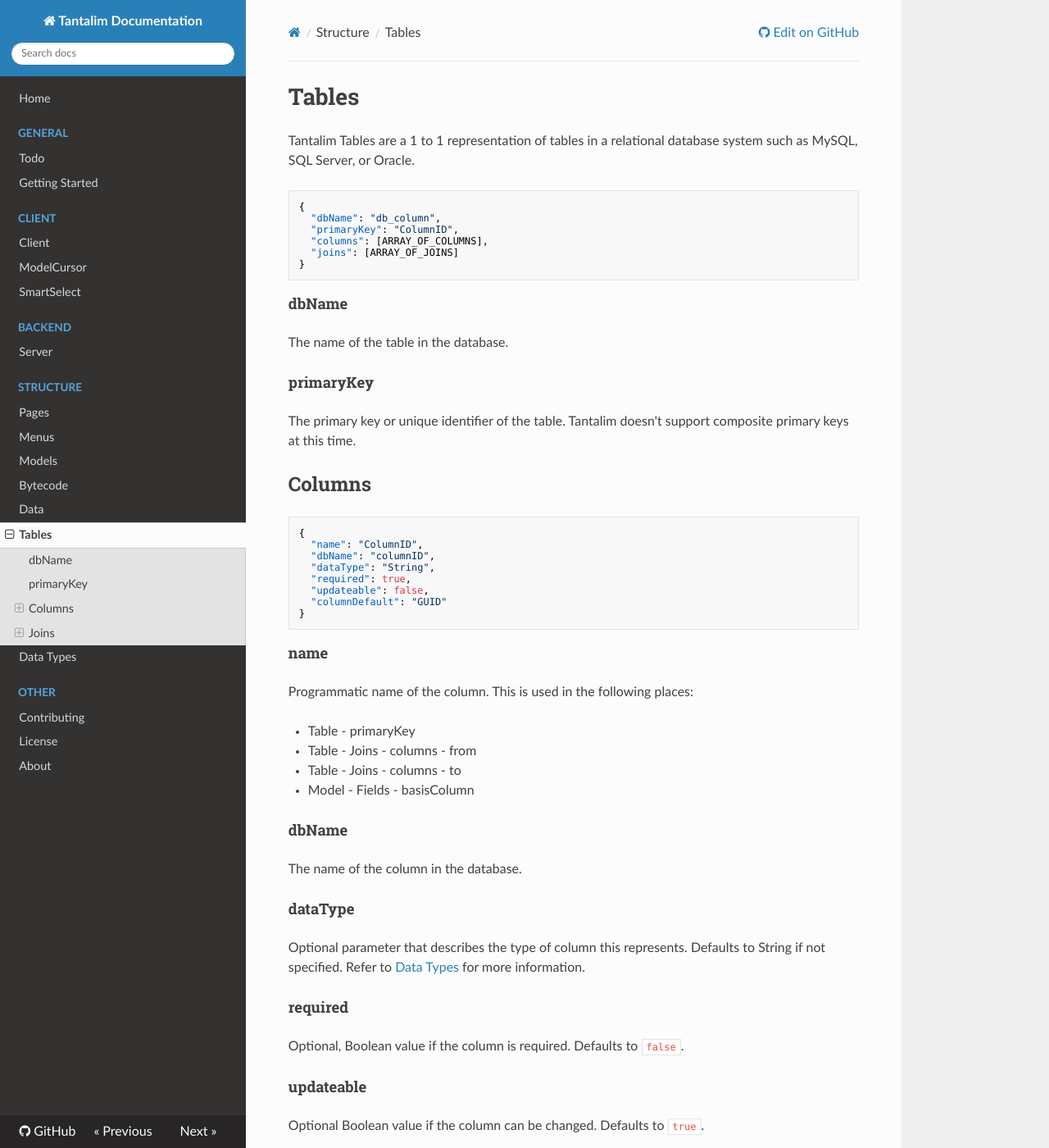
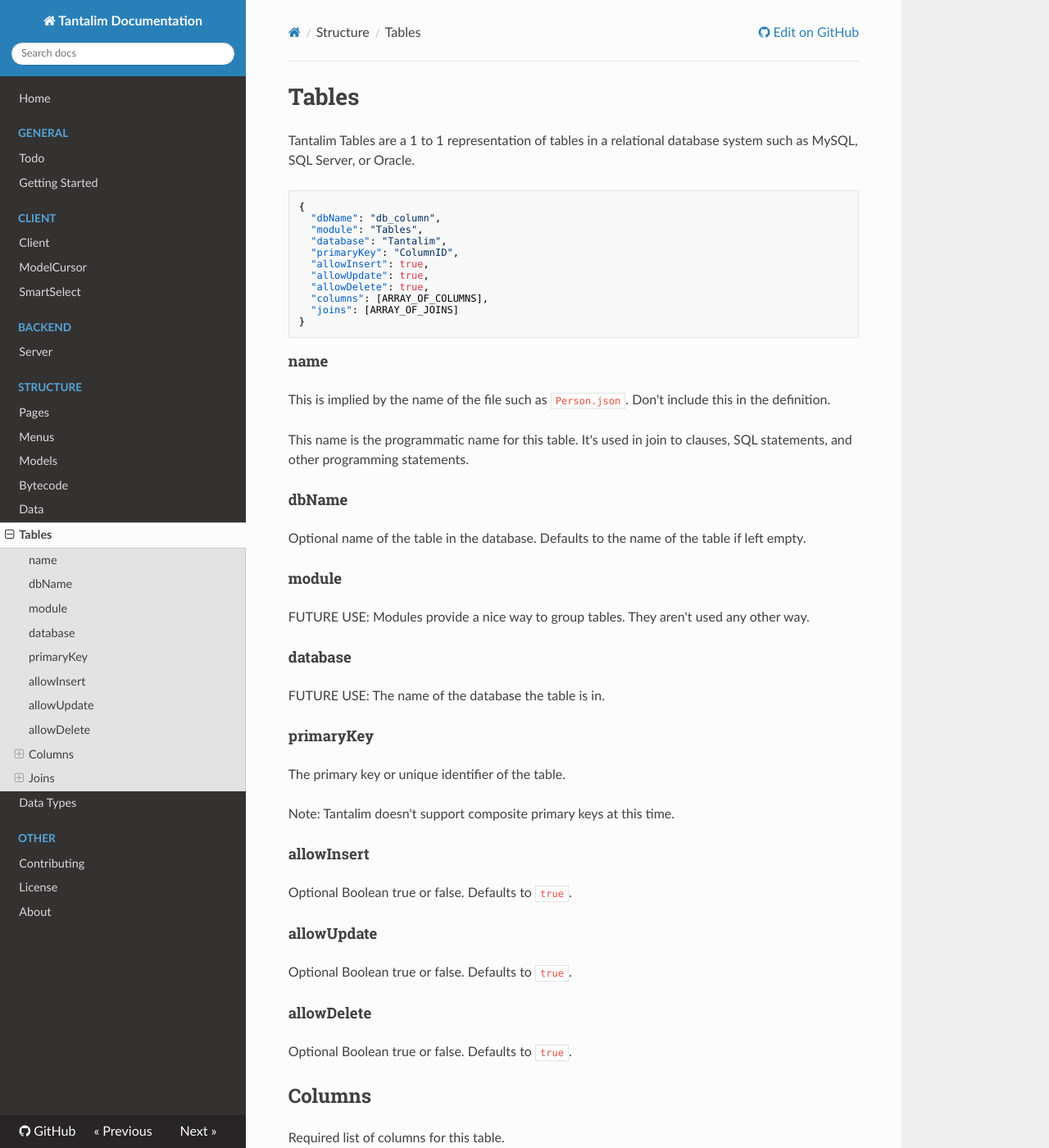
Before and after one commit to tantalim/tantalim-docs, an MkDocs documentation site: the page built from docs/tables.md, in a window 1280 px wide and 1400 px high. Shown: the whole window at 82% size. Built offline with MkDocs 1.6.1, drawn with Linux system fonts in a browser that asks for light colours; nearby versions of some CDN libraries; old or Windows-style settings are respelled for this version of MkDocs; some of the changed text lies outside the part shown.

Commit message:
update docs for tables

````diff
--- a/docs/tables.md
+++ b/docs/tables.md
@@ -5,21 +5,58 @@ Tantalim Tables are a 1 to 1 representation of tables in a relational database s
 ```json
 {
   "dbName": "db_column",
+  "module": "Tables",
+  "database": "Tantalim",
   "primaryKey": "ColumnID",
+  "allowInsert": true,
+  "allowUpdate": true,
+  "allowDelete": true,
   "columns": [ARRAY_OF_COLUMNS],
   "joins": [ARRAY_OF_JOINS]
 }
 ```
 
+#### name
+
+This is implied by the name of the file such as `Person.json`. Don't include this in the definition.
+
+This name is the programmatic name for this table. It's used in join to clauses, SQL statements, and other programming statements.
+
 #### dbName
 
-The name of the table in the database.
+Optional name of the table in the database. Defaults to the name of the table if left empty.
+
+#### module
+
+FUTURE USE: Modules provide a nice way to group tables. They aren't used any other way.
+
+#### database
+
+FUTURE USE: The name of the database the table is in.
 
 #### primaryKey
 
-The primary key or unique identifier of the table. Tantalim doesn't support composite primary keys at this time.
+The primary key or unique identifier of the table.
+
+Note: Tantalim doesn't support composite primary keys at this time.
+
+#### allowInsert
+
+Optional Boolean true or false. Defaults to `true`.
+
+#### allowUpdate
+
+Optional Boolean true or false. Defaults to `true`.
+
+#### allowDelete
+
+Optional Boolean true or false. Defaults to `true`.
+
 
 ## Columns
+
+Required list of columns for this table.
+
 ```json
 {
   "name": "ColumnID",
@@ -41,15 +78,27 @@ Programmatic name of the column. This is used in the following places:
 
 #### dbName
 
-The name of the column in the database.
+Optional name of the column in the database. Defaults to the column name if not specified.
 
 #### dataType
 Optional parameter that describes the type of column this represents. Defaults to String if not specified.
 Refer to [Data Types](datatypes) for more information.
 
+#### label
+Optional default for [PageField.label](pages#fields). Defaults to the column name if not specified.
+
+#### help
+Optional default for [PageField.help](pages#fields)
+
+#### placeholder
+Optional default for [PageField.placeholder](pages#fields)
+
+#### fieldType
+Optional default for [PageField.fieldType](pages#fields)
+
 #### required
 
-Optional, Boolean value if the column is required. Defaults to `false`.
+Optional Boolean value if the column is required. Defaults to `false`.
 
 #### updateable
 
@@ -79,16 +128,32 @@ When created, should the column get a default value.
   "columns": [
     {
       "from": "TableID",
+      "fromText": "XYZ",
       "to": "TableID"
     }
   ]
 }
 ```
 
+#### name
+
+Programmatic name for this join. Required and unique to this table. Usually the same as table name.
+
+#### table
+
+The name of the target [table](tables#name) that this join points to.
+
 #### required
 
-Defaults to false. If true, then it uses an inner join, if false, then left join.
+Defaults to false. If true, then it uses an `INNER JOIN`, if false, then it uses a `LEFT JOIN`.
 
 #### columns
 
-`from` is the name of the column in this table. `to` is the name of the column in the target table.
+* `from` is the name of the column in this table.
+* `fromText` is the String that should be used to query from.
+* `to` is the name of the column in the target table.
+
+Examples:
+
+* from: ChildParentID, to: PersonID
+* from: IncludeCode, to: Code AND fromText: YesNo, to: LookupType
````
Also changed, not shown: docs/menus.md (+19 -0 lines), docs/pages.md (+1 -1 lines), docs/scala.md (added, +5 -0 lines), docs/todo.md (+7 -10 lines).
